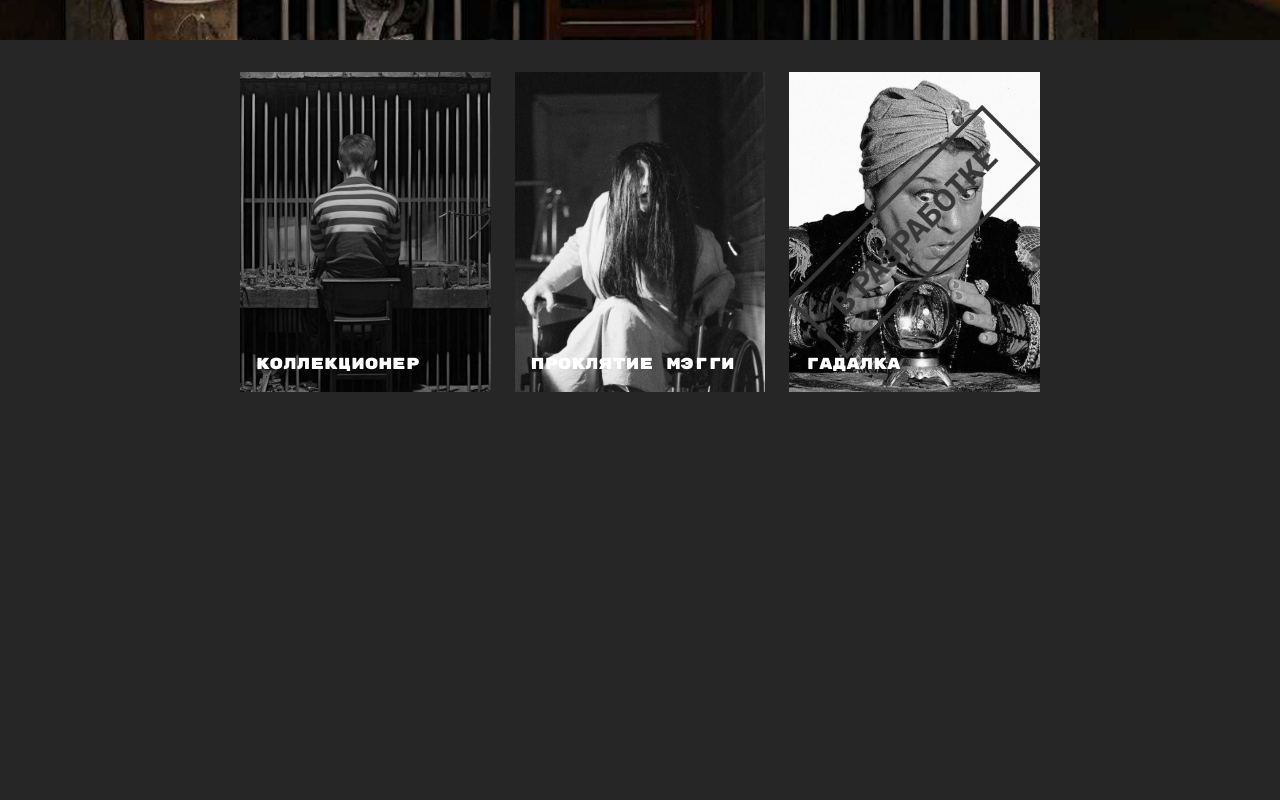
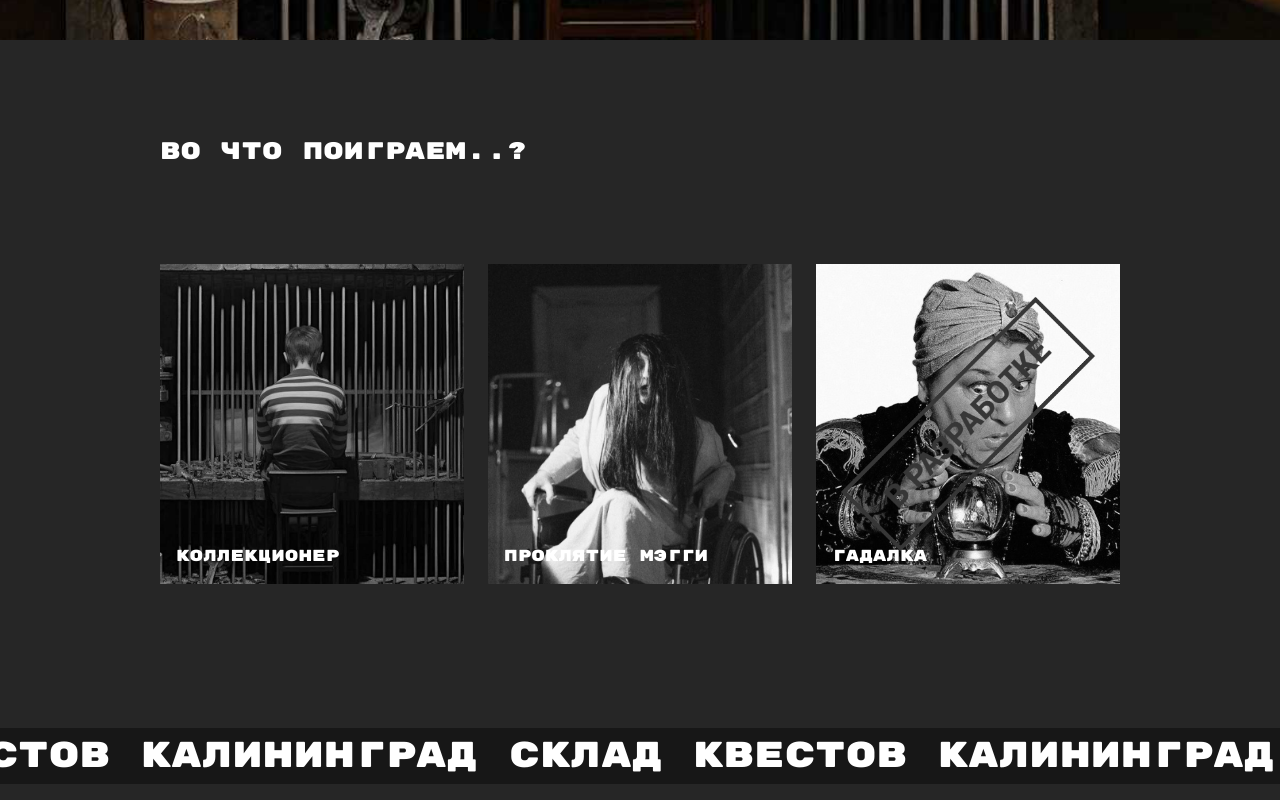
Before and after one commit to helgasurojakova/horror-quest, a Next.js app: page / in a window 1280 px wide. Shown: the part 760-1560 px from the top of the page. Built offline with nearby package versions, Linux system fonts and the light colour scheme.

Commit message:
feat(main page): added text animation

```diff
--- a/src/app/globals.css
+++ b/src/app/globals.css
@@ -57,3 +57,27 @@ header {
     transition: max-height 0.4s ease-out;
   }
 }
+
+.ticker {
+  position: relative;
+}
+
+.ticker_wrapper {
+  display: flex;
+}
+
+.ticker_item {
+  font-weight: 500;
+  white-space: nowrap;
+  flex-shrink: 0;
+  animation: ticker 15s linear infinite;
+}
+
+@keyframes ticker{
+  0% {
+    transform: translateZ(0);
+  }
+  to {
+    transform: translate3d(-100%, 0, 0);
+  }
+}
--- a/src/app/page.tsx
+++ b/src/app/page.tsx
@@ -26,14 +26,46 @@ export default function Home() {
       <section
         id="quests"
         className="
-        flex flex-col xl:flex-row lg:flex-row md:flex-col xs:flex-col gap-6
-        w-full px-4 py-8 xl:px-60 lg:px-40 md:px-20 sm:px-4
-        xl:h-screen lg:h-screen
+        relative w-full overflow-hidden
+        px-4 2xl:px-60 lg:px-40 md:px-20 sm:px-4
+        2xl:h-screen lg:h-screen
+        py-16 2xl:py-24 lg:py-24 md:py-16
+        pt-8 pb-16 sm:pt-8 lg:pb-24 md:pb-20 sm:pb-16
         "
       >
-        {quests.map((i, index) => {
-          return <Card key={index} data={i} />
-        })}
+        <h2
+          className={`${rubikMono.className}
+          text-2xl 2xl:text-2xl md:text-2xl sm:text-xl
+          pb-8 2xl:pb-24 lg:pb-24 md:pb-16 sm:pb-8`}
+        >
+          Во что поиграем..?
+        </h2>
+        <div className="flex flex-col xl:flex-row lg:flex-row md:flex-col xs:flex-col gap-6">
+          {quests.map((i, index) => {
+            return <Card key={index} data={i} />
+          })}
+        </div>
+        <div className="absolute bottom-0 left-0 bg-neutral-900 mb-0 2xl:mb-14 lg:mb-14 md:mb-0">
+          <div className={`${rubikMono.className} ticker`}>
+            <div className="ticker_wrapper text-2xl 2xl:text-4xl md:text-4xl sm:text-2xl">
+              <div className="ticker_item py-2 px-4">
+                СКЛАД КВЕСТОВ КАЛИНИНГРАД
+              </div>
+              <div className="ticker_item py-2 px-4">
+                СКЛАД КВЕСТОВ КАЛИНИНГРАД
+              </div>
+              <div className="ticker_item py-2 px-4">
+                СКЛАД КВЕСТОВ КАЛИНИНГРАД
+              </div>
+              <div className="ticker_item py-2 px-4">
+                СКЛАД КВЕСТОВ КАЛИНИНГРАД
+              </div>
+              <div className="ticker_item py-2 px-4">
+                СКЛАД КВЕСТОВ КАЛИНИНГРАД
+              </div>
+            </div>
+          </div>
+        </div>
       </section>
     </main>
   )
```
